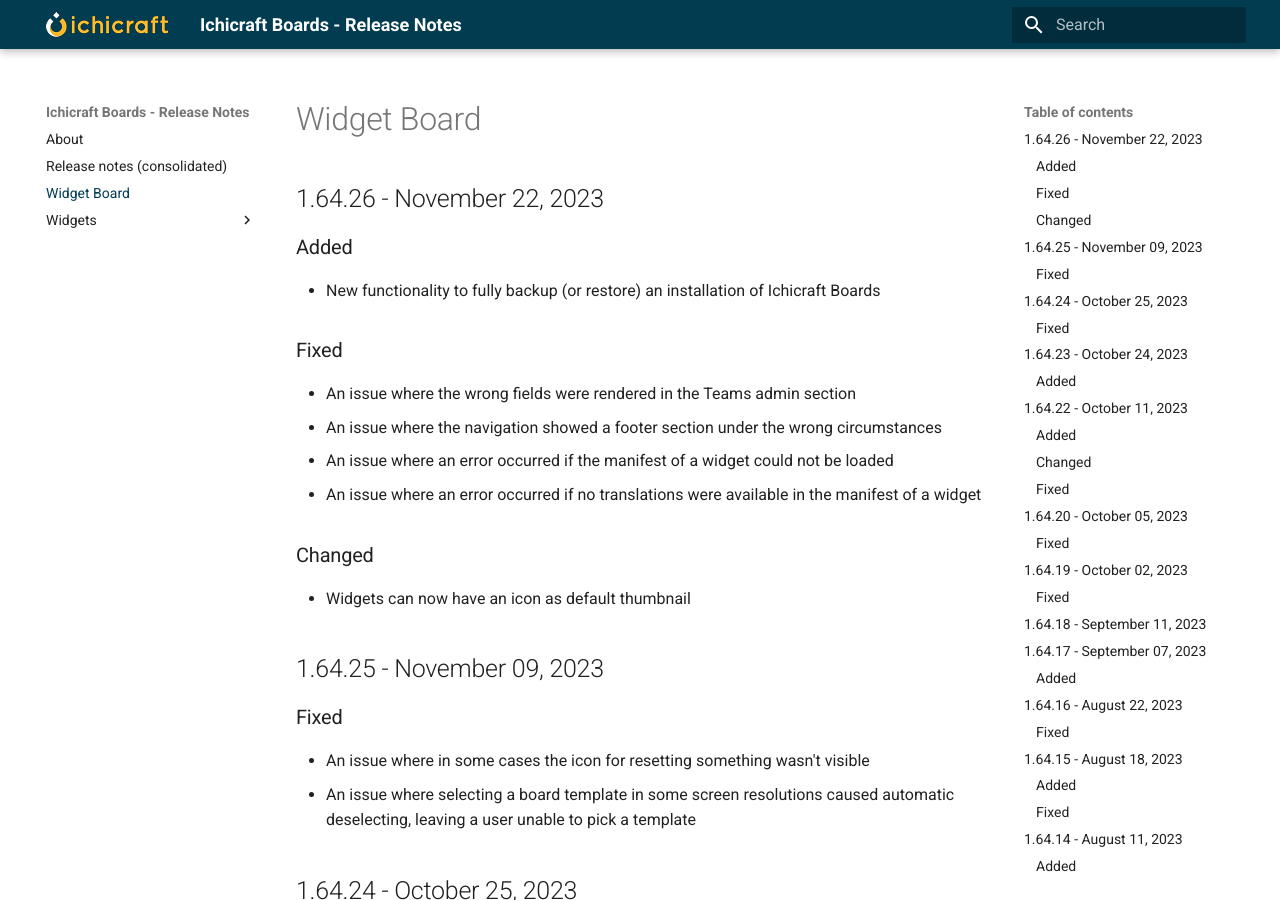
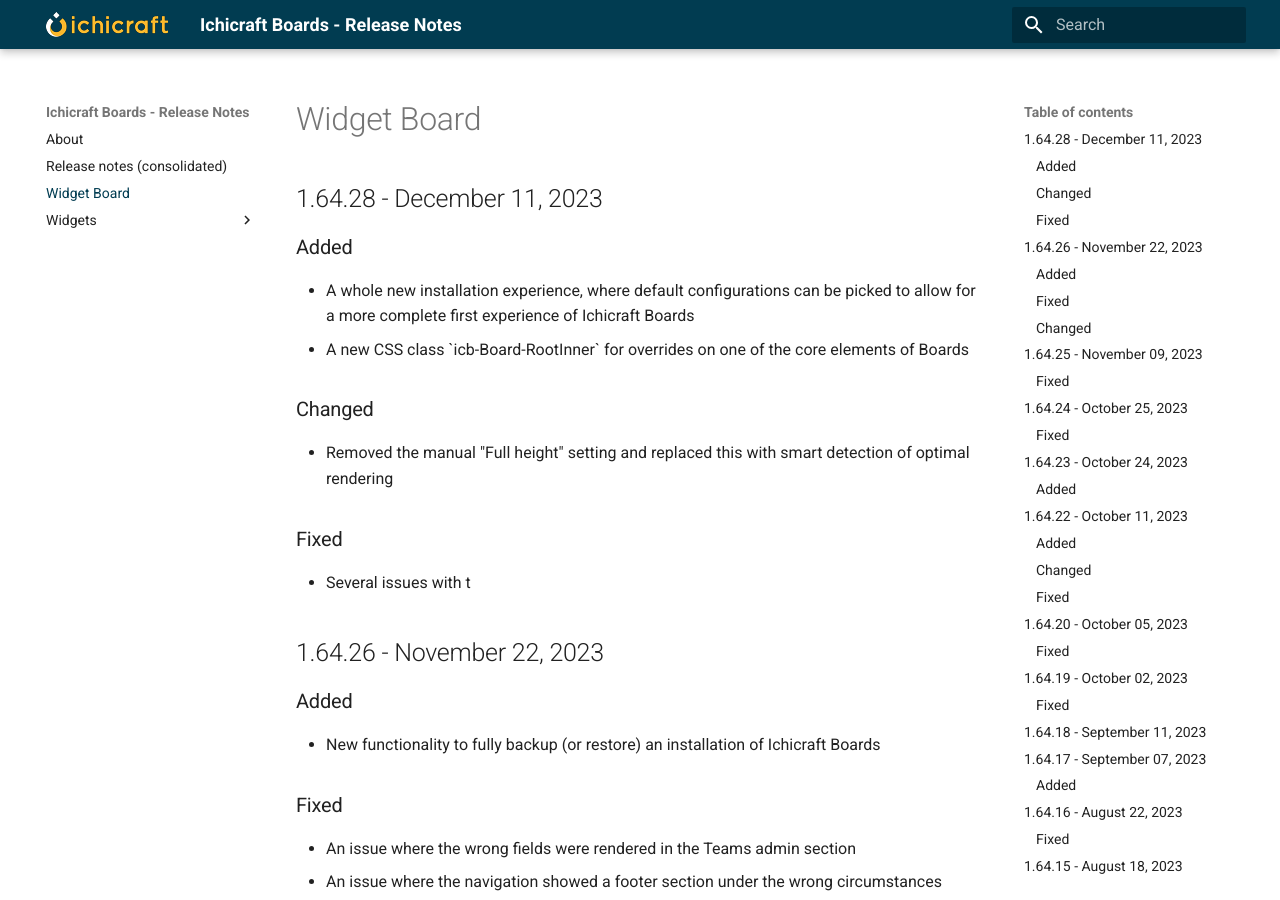
Before and after one commit to ichicraft/widgets-docs, an MkDocs documentation site: the page built from docs/Widget Board.md, in a window 1280 px wide and 900 px high. Built offline with MkDocs 1.6.1 and Material for MkDocs 9.7.7, drawn with Linux system fonts in a browser that asks for light colours.

```diff
--- a/docs/Widget Board.md
+++ b/docs/Widget Board.md
@@ -1,3 +1,15 @@
+## 1.64.28 - December 11, 2023
+
+### Added
+- A whole new installation experience, where default configurations can be picked to allow for a more complete first experience of Ichicraft Boards
+- A new CSS class &#x60;icb-Board-RootInner&#x60; for overrides on one of the core elements of Boards
+
+### Changed
+- Removed the manual &quot;Full height&quot; setting and replaced this with smart detection of optimal rendering
+
+### Fixed
+- Several issues with t
+
 ## 1.64.26 - November 22, 2023
 
 ### Added
```
Also changed, not shown: docs/Release-notes-(consolidated).md (+12 -0 lines).
